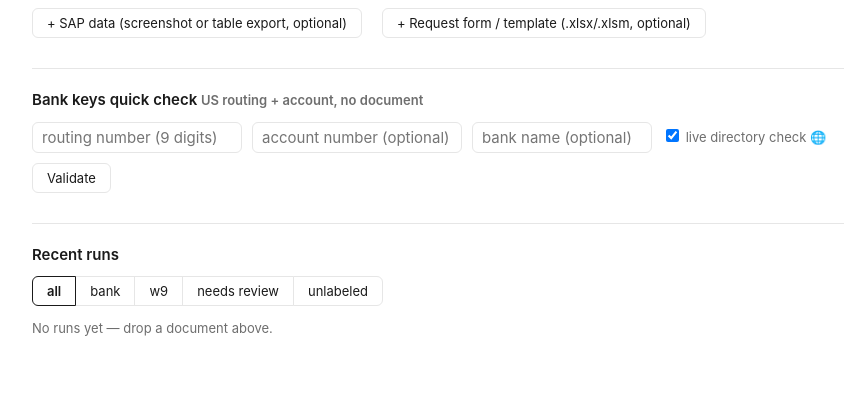
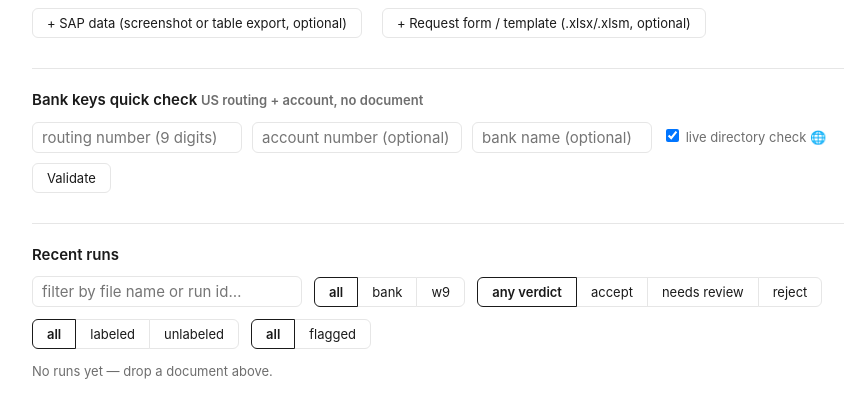
Before and after one commit to egorgerasimov11/mdm-doc-validator, a FastAPI app: page /ui in a window 1280 px wide. Shown: the part 392-807 px from the top of the page, without its empty margins (202-1059 px from the left). Before the commit the page ends 728 px from the top, so only its background shows below. Run offline with FastAPI, Linux system fonts and the light colour scheme; data that the repository does not hold is empty; some libraries are stand-ins or nearby versions.

Commit message:
N2: one filter bar, shared by every list in the console
The console had exactly one filter (the dashboard's 5-button segment) and it
was hard-coded to that list. Generalise it into initFilterBar(root): a
declarative bar (data-filter-root / data-filter-list / data-filter-search /
.seg[data-filter-key] with data-filter-val on the buttons) that hides rows by
matching a search substring against data-search plus one exact-match constraint
per active segment. initRunFilters stays as a thin alias so nothing that still
calls it breaks.

- Documents: text search over file name + run id, then class · verdict ·
  labeled · flagged 👎. The verdict is bucketed in the template
  (accept | review | reject) so the generic exact-match logic preserves the old
  "needs review = NEED_MANUAL_REVIEW + WARNING" grouping. Thumbs come from
  ratings.latest() merged into the run rows the same way `labeled` already is —
  runstore.list_runs() carries no rating.
- Approvals: text search over rule id/name/message, then status · tier · source.
  The row dict gained `source` (rules carry it, the page never surfaced it).
  paint() now also updates data-status and re-applies the filter, otherwise a
  just-approved rule would keep filtering as pending.
- Both bars show a live "N of M" count.

app.css: .filterbar only (3 rules). No component restyled.

559 tests green.

Co-Authored-By: Claude Fable 5 <noreply@anthropic.com>

```diff
--- a/src/mdmdoc/server/static/ui/app.css
+++ b/src/mdmdoc/server/static/ui/app.css
@@ -187,3 +187,8 @@ summary { font-size: 13px; color: var(--secondary); cursor: pointer; }
 .card { flex: 1 1 220px; border: 1px solid var(--divider); border-radius: 8px; padding: 14px 16px; }
 .cmp-table th, .cmp-table td { padding: 4px 10px 4px 0; }
 .ok { color: var(--accept); }
+
+/* N2: the one filter bar (dashboard runs, rule approvals) */
+.filterbar { display: flex; gap: 12px; align-items: center; flex-wrap: wrap; margin: 10px 0; }
+.filterbar input[type=text] { width: 18em; flex: 0 1 auto; }
+.filterbar [data-filter-count] { margin-left: auto; white-space: nowrap; }
--- a/src/mdmdoc/server/static/ui/app.js
+++ b/src/mdmdoc/server/static/ui/app.js
@@ -864,23 +864,52 @@ window.mdmdoc = (() => {
   }
 
   /* ---------- dashboard: run filters -------------------------------------- */
-  function initRunFilters() {
-    const seg = document.querySelector("#run-filters .seg");
-    const list = document.getElementById("runs-list");
-    if (!seg || !list) return;
-    seg.querySelectorAll("button").forEach(b => b.onclick = () => {
-      seg.querySelectorAll("button").forEach(x => x.classList.remove("active"));
+  /* One filter bar for every list in the console (N2).
+     Markup contract:
+       <div class="filterbar" data-filter-root data-filter-list="runs-list">
+         <input data-filter-search>                       -> matches row data-search
+         <span class="seg" data-filter-key="verdict">     -> matches row data-verdict
+           <button class="active" data-filter-val="">any</button>
+           <button data-filter-val="accept">accept</button>
+     A row shows when the search substring matches AND every seg whose active
+     button carries a non-empty value equals that row's data-<key>. */
+  function initFilterBar(root) {
+    root = root || document.querySelector("[data-filter-root]");
+    if (!root) return;
+    const list = document.getElementById(root.dataset.filterList);
+    if (!list) return;
+    const search = root.querySelector("[data-filter-search]");
+    const segs = [...root.querySelectorAll(".seg[data-filter-key]")];
+    const count = root.querySelector("[data-filter-count]");
+
+    function apply() {
+      const q = search ? search.value.trim().toLowerCase() : "";
+      const cons = segs.map(s => {
+        const b = s.querySelector("button.active");
+        return [s.dataset.filterKey, b ? (b.dataset.filterVal || "") : ""];
+      });
+      let shown = 0;
+      [...list.children].forEach(row => {
+        let show = !q || (row.dataset.search || "").toLowerCase().includes(q);
+        for (const [k, v] of cons) if (show && v) show = row.dataset[k] === v;
+        row.style.display = show ? "" : "none";
+        if (show) shown += 1;
+      });
+      if (count) count.textContent = shown + " of " + list.children.length;
+    }
+
+    segs.forEach(s => s.querySelectorAll("button").forEach(b => b.onclick = () => {
+      s.querySelectorAll("button").forEach(x => x.classList.remove("active"));
       b.classList.add("active");
-      const f = b.dataset.f;
-      list.querySelectorAll("li").forEach(li => {
-        let show = true;
-        if (f === "bank" || f === "w9") show = li.dataset.class === f;
-        else if (f === "review") show = ["NEED_MANUAL_REVIEW", "WARNING"].includes(li.dataset.verdict);
-        else if (f === "unlabeled") show = li.dataset.labeled === "0";
-        li.style.display = show ? "" : "none";
-      });
-    });
+      apply();
+    }));
+    if (search) search.addEventListener("input", apply);
+    apply();
+    return apply;   // callers that mutate rows (approvals) re-apply after a repaint
   }
+
+  // legacy name kept so the export list and any cached inline caller keep working
+  function initRunFilters() { initFilterBar(); }
 
   /* ---------- run page: copy report ---------------------------------------- */
   function initCopyReport() {
@@ -918,10 +947,10 @@ window.mdmdoc = (() => {
   refreshChip();
   setInterval(refreshChip, 60000);
 
-  initRunFilters();
+  initFilterBar();
   initCopyReport();
 
   return { api, pollJob, initDropZone, initTplCompare, initValidRate, initArtifacts, initReview, initTraining,
            initSapCompare, initWebVerify, initProposeFix, initFieldCopy, initBankCheck,
-           initRetrainWatch, initBulk };
+           initRetrainWatch, initBulk, initFilterBar, initRunFilters };
 })();
--- a/src/mdmdoc/server/templates/ui/dashboard.html
+++ b/src/mdmdoc/server/templates/ui/dashboard.html
@@ -74,23 +74,43 @@
 
 <section>
   <h2>Recent runs</h2>
-  <div class="actions" id="run-filters">
-    <span class="seg">
-      <button type="button" class="active" data-f="all">all</button>
-      <button type="button" data-f="bank">bank</button>
-      <button type="button" data-f="w9">w9</button>
-      <button type="button" data-f="review">needs review</button>
-      <button type="button" data-f="unlabeled">unlabeled</button>
+  <div class="filterbar" id="run-filters" data-filter-root data-filter-list="runs-list">
+    <input type="text" data-filter-search autocomplete="off" placeholder="filter by file name or run id…">
+    <span class="seg" data-filter-key="class">
+      <button type="button" class="active" data-filter-val="">all</button>
+      <button type="button" data-filter-val="bank">bank</button>
+      <button type="button" data-filter-val="w9">w9</button>
     </span>
+    <span class="seg" data-filter-key="verdict">
+      <button type="button" class="active" data-filter-val="">any verdict</button>
+      <button type="button" data-filter-val="accept">accept</button>
+      <button type="button" data-filter-val="review">needs review</button>
+      <button type="button" data-filter-val="reject">reject</button>
+    </span>
+    <span class="seg" data-filter-key="labeled">
+      <button type="button" class="active" data-filter-val="">all</button>
+      <button type="button" data-filter-val="1">labeled</button>
+      <button type="button" data-filter-val="0">unlabeled</button>
+    </span>
+    <span class="seg" data-filter-key="rating">
+      <button type="button" class="active" data-filter-val="">all</button>
+      <button type="button" data-filter-val="down" title="you flagged the analysis 👎">flagged</button>
+    </span>
+    <span class="meta" data-filter-count></span>
   </div>
   {% if runs %}
   <ul class="timeline" id="runs-list">
     {% for r in runs %}
-    <li data-class="{{ r.doc_class }}" data-verdict="{{ r.verdict }}"
-        data-labeled="{{ '1' if r.labeled else '0' }}">
+    {# verdict is bucketed here so the generic exact-match filter keeps the old
+       semantics: "needs review" = NEED_MANUAL_REVIEW + WARNING #}
+    {% set vb = 'accept' if r.verdict == 'ACCEPT' else 'reject' if r.verdict == 'REJECT' else 'review' %}
+    <li data-search="{{ r.file }} {{ r.run_id }}"
+        data-class="{{ r.doc_class }}" data-verdict="{{ vb }}"
+        data-labeled="{{ '1' if r.labeled else '0' }}" data-rating="{{ r.rating }}">
       <span class="dot dot--{{ r.verdict }}"></span>
       <span class="meta">{{ r.doc_type }}</span>
       <a class="grow" href="/ui/runs/{{ r.run_id }}">{{ r.file }}</a>
+      {% if r.rating == 'down' %}<span class="tag" title="you flagged this analysis">👎</span>{% endif %}
       {% if r.labeled %}<span class="tag">labeled ✓</span>{% endif %}
       <span class="meta">{{ r.run_id[:8] }} · {{ r.ts }}</span>
     </li>
--- a/src/mdmdoc/server/ui.py
+++ b/src/mdmdoc/server/ui.py
@@ -11,7 +11,7 @@ from fastapi import APIRouter, Request
 from fastapi.responses import HTMLResponse
 from fastapi.templating import Jinja2Templates
 
-from .. import config, dataset, model_client as mc, review_core, runstore
+from .. import config, dataset, model_client as mc, ratings, review_core, runstore
 from ..evidence import FIELD_EVIDENCE, resolve_all as resolve_evidence
 from ..report import _data_rows
 from . import jobs
@@ -78,9 +78,11 @@ def dashboard(request: Request):
     # (refreshChip), so the page no longer blocks on the model host
     rows = runstore.list_runs()
     labeled = _labeled_ids()
+    thumbs = ratings.latest()          # run_id -> up|down (one small jsonl read)
     rows.sort(key=lambda r: r.get("ts") or "", reverse=True)
     for r in rows:
         r["labeled"] = r["run_id"] in labeled
+        r["rating"] = thumbs.get(r["run_id"], "")
     env_eng = os.environ.get("MDMDOC_ENGINE", "").strip().lower()
     return templates.TemplateResponse(request, "dashboard.html",
                                       _ctx(runs=rows[:40], page="documents",
@@ -365,6 +367,7 @@ def rules_approve_page(request: Request, doc_class: str = "bank"):
         rows.append({"id": r.get("id"), "name": r.get("name"), "message": r.get("message"),
                      "severity": r.get("severity"), "verdict_effect": r.get("verdict_effect"),
                      "applies_to": r.get("applies_to"), "tier": r.get("tier") or "",
+                     "source": str(r.get("source") or "").split(":")[0],
                      "status": rule_approvals.status(store, doc_class, r)})
     counts = {s: sum(x["status"] == s for x in rows)
               for s in ("approved", "pending", "rejected")}
```
Also changed, not shown: src/mdmdoc/server/templates/ui/rules_approve.html (+32 -1 lines).
